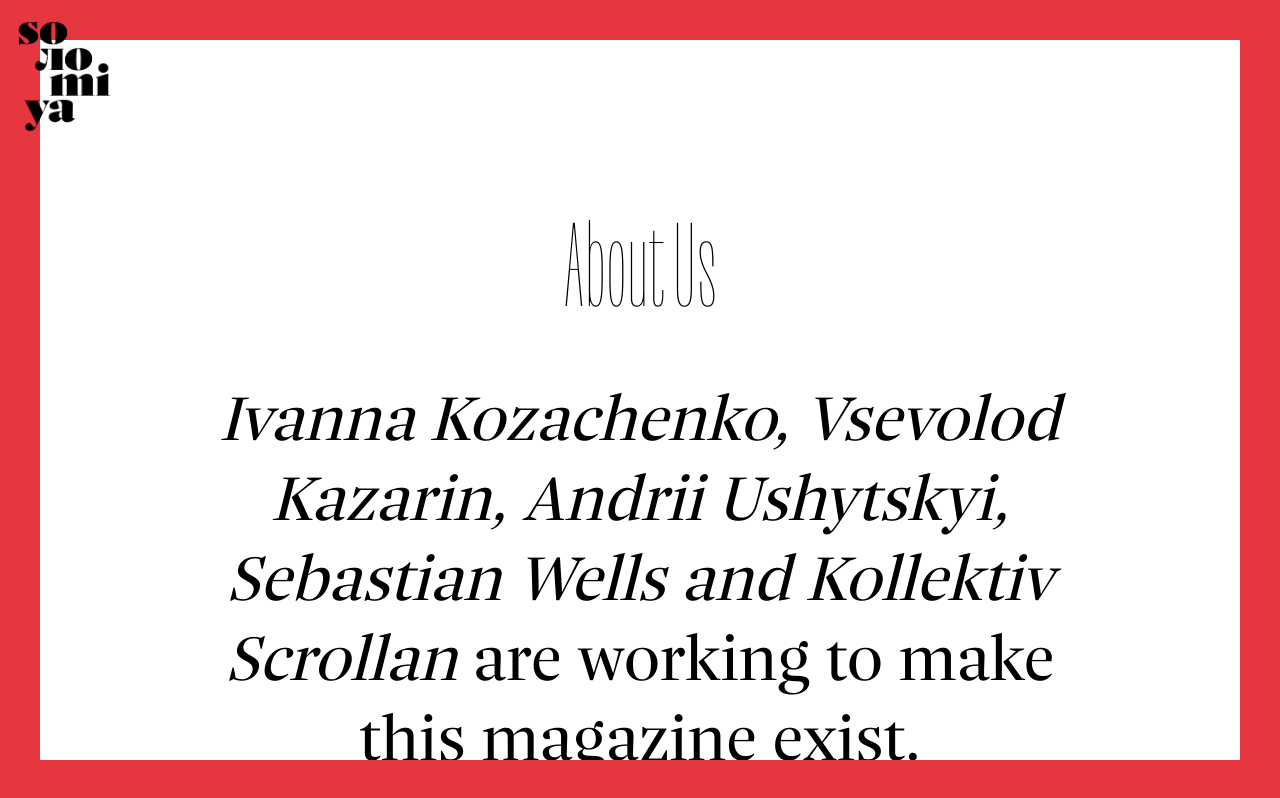
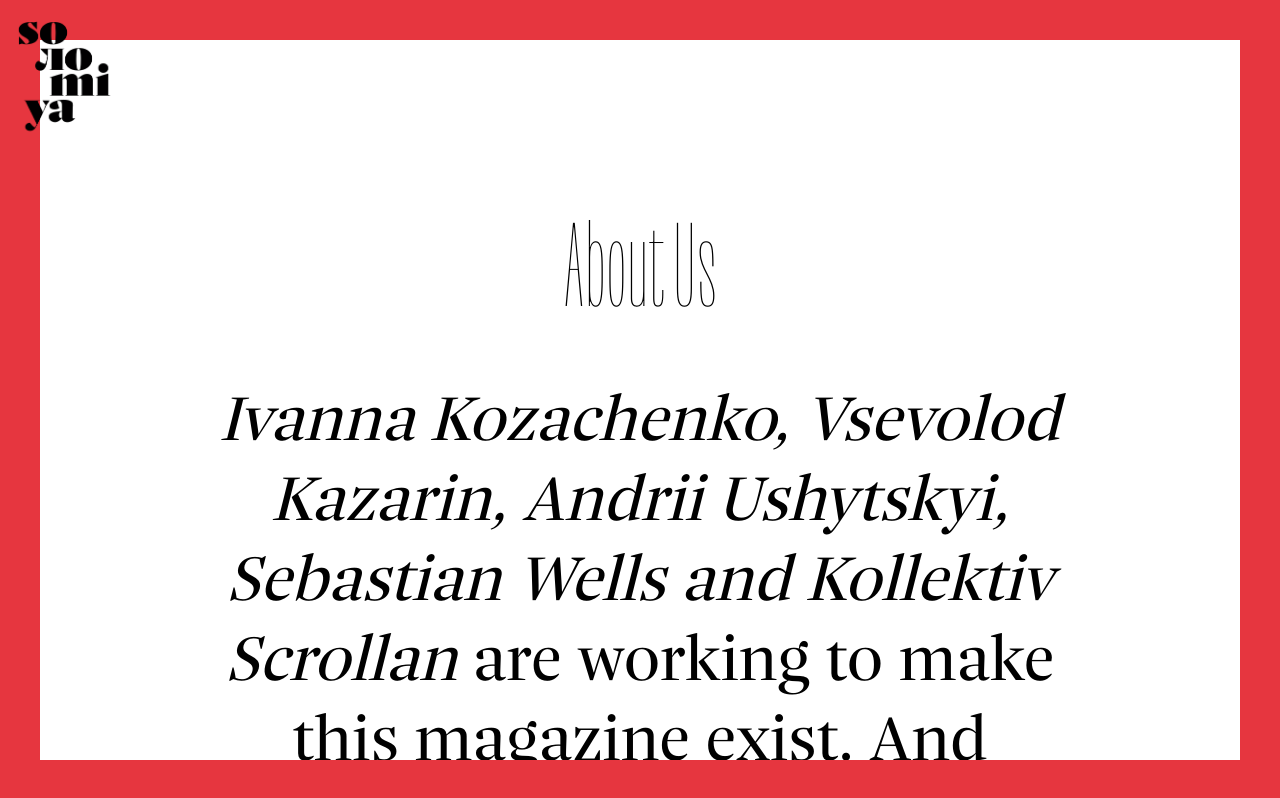
Before and after one commit to bit1creative/solomiya, a React (Vite) app: page /issue/1/about in a window 1280 px wide. Built offline with nearby package versions, Linux system fonts and the light colour scheme.

Commit message:
edit vanya

```diff
--- a/src/components/pages/About/AboutUsSection.tsx
+++ b/src/components/pages/About/AboutUsSection.tsx
@@ -12,7 +12,7 @@ export const AboutUsSection = () => {
         <span className="italic">
           Ivanna Kozachenko, Vsevolod Kazarin, Andrii Ushytskyi, Sebastian Wells and Kollektiv Scrollan{' '}
         </span>
-        are working to make this magazine exist.
+        are working to make this magazine exist. And Vanya is the best.
       </div>
       <AnimatedLink
         className="my-4 block text-center font-yuni-black text-5xl lg:text-6xl xl:text-7xl"
```
